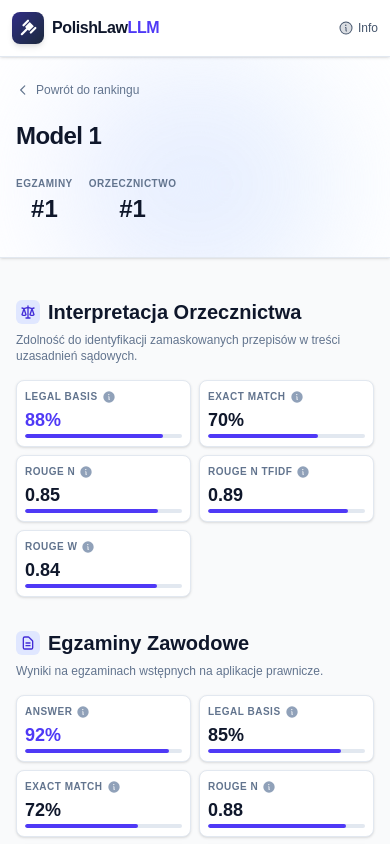
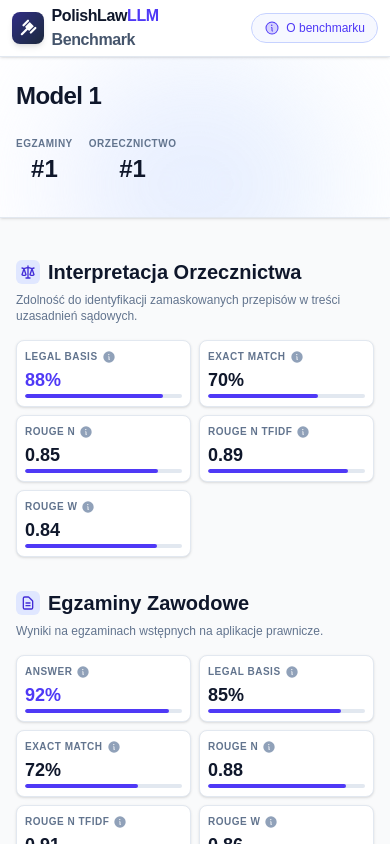
Before and after one commit to PiotrTyrakowski/PolishLawLLM-Benchmark, a Next.js app in the folder frontend/: page /models/model_1 in a window 390 px wide. Shown: the top 844 px of the page. Built offline with nearby package versions, Linux system fonts and the light colour scheme.

Commit message:
navigation bar fixes

```diff
--- a/frontend/src/app/about/page.tsx
+++ b/frontend/src/app/about/page.tsx
@@ -13,21 +13,6 @@
     <div className="bg-gray-50 text-gray-800 antialiased min-h-screen flex flex-col overflow-x-hidden">
       <Header />
       <div className="h-14 sm:h-16" /> {/* Spacer for fixed header */}
-
-      {/* Hero */}
-      <div className="bg-white border-b border-gray-200 py-8 sm:py-12">
-        <div className="max-w-4xl mx-auto px-4 sm:px-6">
-          <Link
-            href="/"
-            className="inline-flex items-center gap-1.5 sm:gap-2 text-xs sm:text-sm text-slate-500 hover:text-indigo-600 transition-colors mb-4 sm:mb-6"
-          >
-            <ArrowLeft size={14} className="sm:hidden" weight="bold" />
-            <ArrowLeft size={16} className="hidden sm:block" weight="bold" />
-            Powrót do rankingu
-          </Link>
-
-        </div>
-      </div>
 
       <main className="max-w-4xl mx-auto px-4 sm:px-6 py-8 sm:py-12 flex-1">
         <div className="space-y-10 sm:space-y-16">
--- a/frontend/src/components/layout/Footer.tsx
+++ b/frontend/src/components/layout/Footer.tsx
@@ -20,7 +20,7 @@
             <ul className="space-y-1.5 sm:space-y-2 text-xs sm:text-sm">
               <li>
                 <Link href="/" className="hover:text-white transition-colors">
-                  Ranking modeli
+                  Strona główna
                 </Link>
               </li>
               <li>
--- a/frontend/src/components/layout/Header.tsx
+++ b/frontend/src/components/layout/Header.tsx
@@ -6,29 +6,23 @@
     <nav className="fixed top-0 left-0 right-0 z-50 bg-white/90 border-b border-slate-200 shadow-sm backdrop-blur-xl">
       <div className="max-w-7xl mx-auto px-3 sm:px-6 lg:px-8">
         <div className="flex justify-between h-14 sm:h-16">
-          <Link href="/" className="flex items-center gap-2 sm:gap-3">
+          <Link href="/" className="flex items-center gap-2 sm:gap-3 px-2 py-1 -ml-2 rounded-lg hover:bg-slate-100 transition-colors">
             <div className="w-8 h-8 sm:w-9 sm:h-9 bg-gradient-to-br from-indigo-900 to-slate-800 rounded-lg flex items-center justify-center text-white shadow-md">
               <Gavel size={18} className="sm:hidden" weight="fill" />
               <Gavel size={20} className="hidden sm:block" weight="fill" />
             </div>
-            <div>
-              <span className="font-bold text-base sm:text-lg tracking-tight text-slate-900 block leading-tight">
-                PolishLaw<span className="text-indigo-600">LLM</span>
-              </span>
-              <span className="text-[9px] sm:text-[10px] uppercase tracking-wider text-slate-500 font-semibold hidden xs:block">
-                Benchmark Prawniczy
-              </span>
-            </div>
+            <span className="font-bold text-base sm:text-lg tracking-tight text-slate-900">
+              PolishLaw<span className="text-indigo-600">LLM</span> <span className="text-slate-600 font-semibold">Benchmark</span>
+            </span>
           </Link>
           <div className="flex items-center">
             <Link
               href="/about"
-              className="flex items-center gap-1 sm:gap-1.5 text-xs sm:text-sm text-slate-600 hover:text-indigo-600 transition-colors font-medium"
+              className="flex items-center gap-1.5 sm:gap-2 px-3 py-1.5 sm:px-4 sm:py-2 text-xs sm:text-sm text-indigo-600 hover:text-indigo-700 hover:bg-indigo-50 bg-indigo-50/50 rounded-full transition-colors font-medium border border-indigo-200 whitespace-nowrap"
             >
               <Info size={16} className="sm:hidden" weight="duotone" />
               <Info size={18} className="hidden sm:block" weight="duotone" />
-              <span className="hidden sm:inline">O benchmarku</span>
-              <span className="sm:hidden">Info</span>
+              <span>O benchmarku</span>
             </Link>
           </div>
         </div>
--- a/frontend/src/components/sections/ModelHeroSection.tsx
+++ b/frontend/src/components/sections/ModelHeroSection.tsx
@@ -22,27 +22,6 @@
       </div>
 
       <div className="max-w-7xl mx-auto px-4 sm:px-6 lg:px-8 relative z-10">
-        <div className="mb-4 sm:mb-6">
-          <Link
-            href="/"
-            className="inline-flex items-center gap-1.5 sm:gap-2 text-xs sm:text-sm text-slate-500 hover:text-indigo-600 transition-colors"
-          >
-            <svg
-              className="w-3.5 h-3.5 sm:w-4 sm:h-4"
-              fill="none"
-              stroke="currentColor"
-              viewBox="0 0 24 24"
-            >
-              <path
-                strokeLinecap="round"
-                strokeLinejoin="round"
-                strokeWidth={2}
-                d="M15 19l-7-7 7-7"
-              />
-            </svg>
-            Powrót do rankingu
-          </Link>
-        </div>
 
         <div className="flex flex-col sm:flex-row sm:items-start gap-4 sm:gap-6">
           <div className="flex-1">
```
